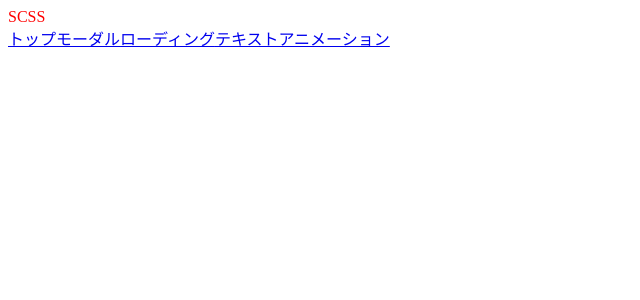
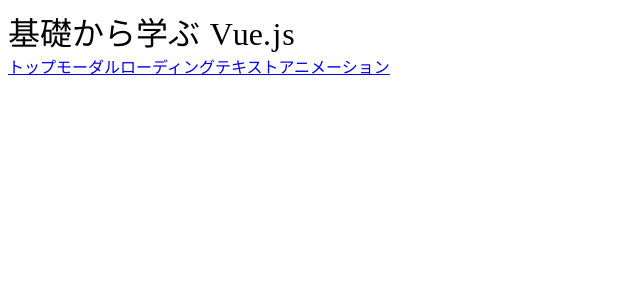
Before and after one commit to Hiromi-I/vue-practice, a Vue app: page /text-animation in a window 1280 px wide. Shown: the top 300 px of the page, without its empty margins (0-640 px from the left). Built offline with nearby package versions, Linux system fonts and the light colour scheme.

Commit message:
SCSSでのテキストアニメーションを実装

```diff
--- a/src/components/SCSSTextAnimation.vue
+++ b/src/components/SCSSTextAnimation.vue
@@ -1,9 +1,42 @@
 <template>
-  <div class="div">SCSS</div>
+  <div>
+    <span
+      v-for="(t, index) in text"
+      :key="index"
+      v-text="t"
+      class="item delay-anime"
+    />
+  </div>
 </template>
 
+<script>
+export default {
+  data() {
+    return {
+      text: "基礎から学ぶ Vue.js"
+    };
+  }
+}
+</script>
+
 <style lang="scss" scoped>
-.div {
-  color: red;
+@keyframes text-in {
+  0% {
+    transform: translate(0, -20px);
+    opacity: 0;
+  }
+}
+
+.item {
+  display: inline-block;
+  min-width: 0.3em;
+  font-size: 2rem;
+  animation: text-in 0.8s cubic-bezier(0.22, 0.15, 0.25, 1.43) 0s backwards;
+}
+
+@for $i from 0 through 12 {
+  .delay-anime:nth-child(#{$i + 1}) {
+    animation-delay: $i * 100ms + 200ms;
+  }
 }
 </style>
```
